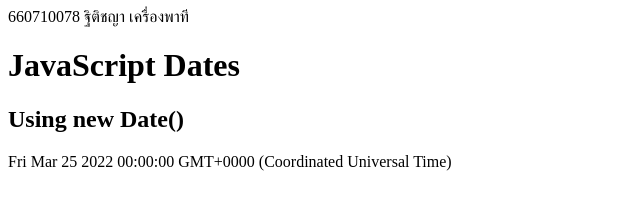
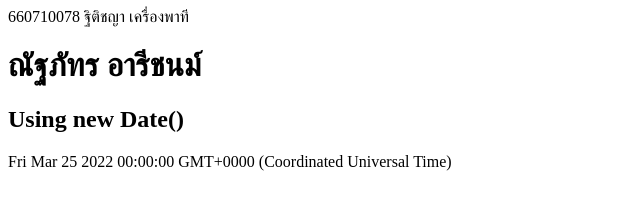
Before and after one commit to 660710078/517101_078, a plain HTML site: page index.html in a window 1280 px wide. Shown: the whole page, without its empty margins (0-640 px from the left). Drawn offline with Linux system fonts and the light colour scheme.

Commit message:
Update index.html

```diff
--- a/index.html
+++ b/index.html
@@ -2,7 +2,7 @@
 <html>
 <body>
 660710078 ฐิติชญา เครื่องพาที
-<h1>JavaScript Dates</h1>
+<h1>ณัฐภัทร อารีชนม์</h1>
 <h2>Using new Date()</h2>
 
 <p id="demo"></p>
```
